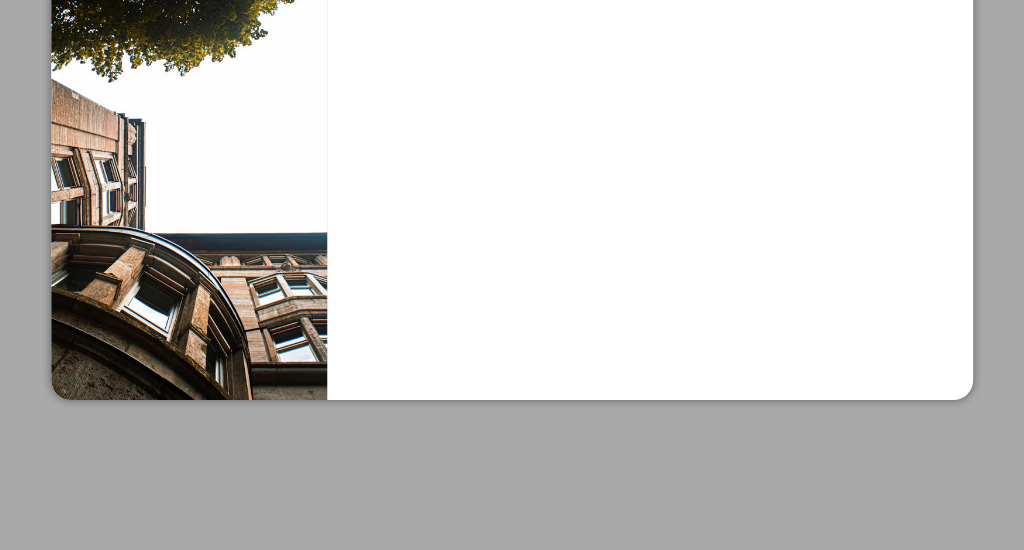
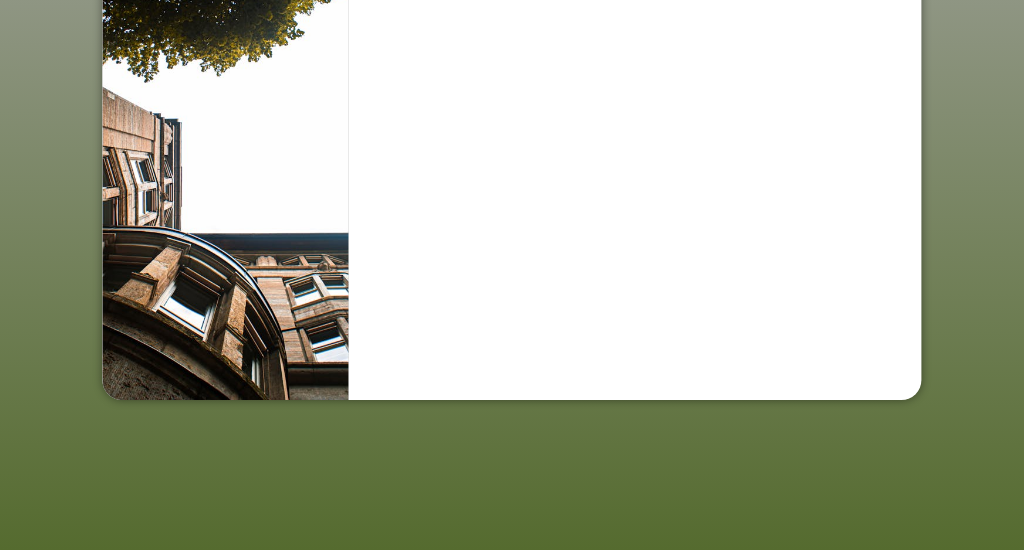
Before and after one commit to BiaAlvesDeLima/projeto-login, a plain HTML site: page index.html in a window 1024 px wide. Shown: the part 250-800 px from the top of the page. Drawn offline with Linux system fonts and the light colour scheme.

Commit message:
atualizandomediaquery

```diff
--- a/estilos/media-query.css
+++ b/estilos/media-query.css
@@ -10,8 +10,13 @@ Grandes telas: acima de 1281px
 */
 
 @media screen and (min-width: 769px) and (max-width: 1024px) {
+
+    body {
+        background-image: linear-gradient(to top, #556b2f, #a9a9a9);
+    }
+
     section#login {
-        width: 90vw;
+        width: 80vw;
     }
 
     section#login > div#imagem {
@@ -29,6 +34,10 @@ Grandes telas: acima de 1281px
 }
 
 @media screen and (min-width: 1025px) {
+     body {
+        background-image: linear-gradient(to top, #556b2f, #a9a9a9);
+    }
+
     section#login {
         width: 1000px;
     }
--- a/estilos/style.css
+++ b/estilos/style.css
@@ -38,6 +38,9 @@ section#login {
     height: 500px;
     border-radius: 20px;
     box-shadow: 0px 0px 10px rgba(0, 0, 0, 0.452);
+
+    transition: width .3s, height .3s;
+    transition-timing-function: ease;
 }
 
 section#login > div#imagem {
```
